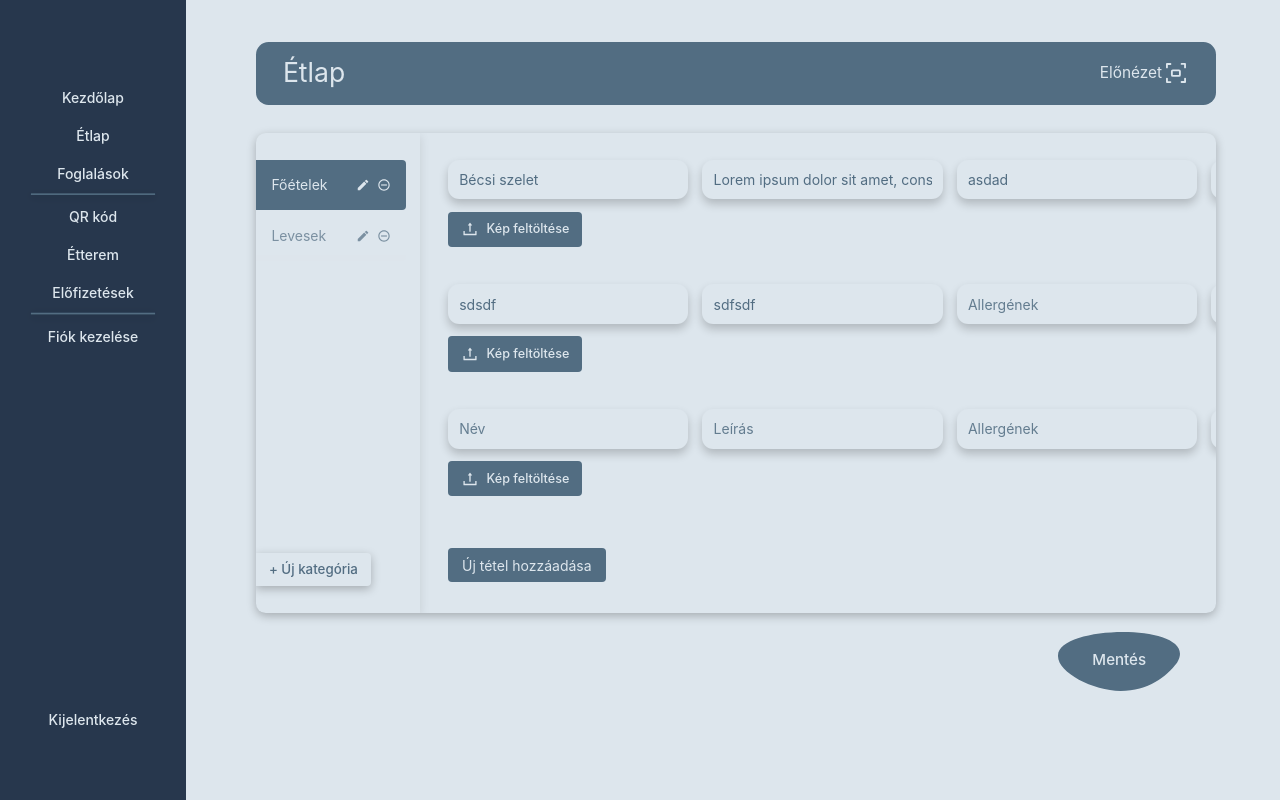
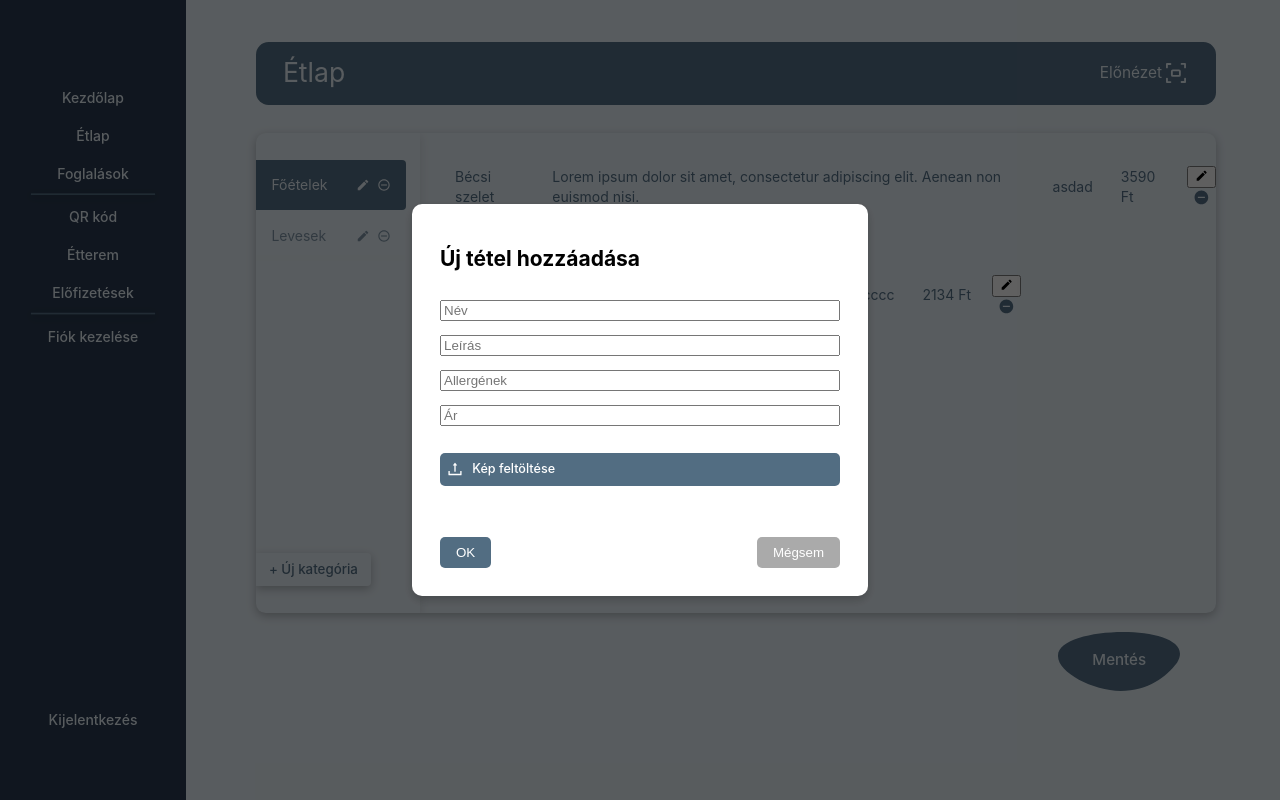
Before and after one commit to vrsgabor/digital-menu, a Next.js app: page /Etlap in a window 1280 px wide. Both pictures are taken after a click on the button "Új tétel hozzáadása". Built offline with nearby package versions, Linux system fonts and the light colour scheme.

Commit message:
Etlap module update with pop-up window

```diff
--- a/components/ListItems.js
+++ b/components/ListItems.js
@@ -10,16 +10,24 @@ const ListItems = () => {
   const [activeTab, setActiveTab] = useState(0);
   const [meals, setMeals] = useState({ 0: [] });
   const [isEditingTab, setIsEditingTab] = useState(null);
-  const [loading, setLoading] = useState(true); // Add loading state
+  const [loading, setLoading] = useState(true);
+  const [showPopup, setShowPopup] = useState(false); // Control the pop-up visibility
+  const [newMeal, setNewMeal] = useState({
+    mealName: "",
+    description: "",
+    allergens: "",
+    price: "",
+    photo: null,
+  });
+  const [editMealIndex, setEditMealIndex] = useState(null); // Keep track of which meal is being edited
 
   // Fetch meals data from the meals.json file on component mount
   useEffect(() => {
     const fetchMeals = async () => {
       try {
-        const response = await fetch("/api/updateMeals"); // Fetch data from the API
+        const response = await fetch("/api/updateMeals");
         const data = await response.json();
 
-        // Prepare tabs from unique categories in the JSON data
         const uniqueCategories = [...new Set(data.meals.map((meal) => meal.category))];
         const newTabs = uniqueCategories.map((category) => ({
           name: category,
@@ -27,25 +35,31 @@ const ListItems = () => {
         }));
         setTabs(newTabs);
 
-        // Prepare meals by categorizing them under each tab index
         const categorizedMeals = {};
         uniqueCategories.forEach((category, index) => {
           categorizedMeals[index] = data.meals.filter((meal) => meal.category === category);
         });
         setMeals(categorizedMeals);
 
-        setLoading(false); // Set loading to false when fetch is done
+        setLoading(false);
       } catch (error) {
         console.error("Error fetching meals data:", error);
-        setLoading(false); // Even on error, stop loading
+        setLoading(false);
       }
     };
 
-    fetchMeals(); // Fetch the meals when the component mounts
+    fetchMeals();
   }, []);
 
   const handleTabChange = (index) => {
     setActiveTab(index);
+  };
+
+  const handleMealInputChange = (field, value) => {
+    setNewMeal((prevMeal) => ({
+      ...prevMeal,
+      [field]: value,
+    }));
   };
 
   const handleTabNameChange = (index, newName) => {
@@ -91,28 +105,42 @@ const ListItems = () => {
     setMeals(updatedMeals);
   };
 
-  const handleMealChange = (tabIndex, mealIndex, field, value) => {
+  const addMealToTab = () => {
     const updatedMeals = { ...meals };
-    updatedMeals[tabIndex][mealIndex][field] = value; // Update mealName instead of name
+
+    if (editMealIndex !== null) {
+      updatedMeals[activeTab][editMealIndex] = newMeal; // Update existing meal if editing
+      setEditMealIndex(null); // Reset edit mode
+    } else {
+      if (!updatedMeals[activeTab]) {
+        updatedMeals[activeTab] = [];
+      }
+      updatedMeals[activeTab].push(newMeal); // Add new meal if not editing
+    }
+
     setMeals(updatedMeals);
+    closePopup();
   };
 
-  const addMeal = (tabIndex) => {
-    const updatedMeals = { ...meals };
-
-    if (!updatedMeals[tabIndex]) {
-      updatedMeals[tabIndex] = [];
-    }
-
-    updatedMeals[tabIndex].push({
+  const openPopup = (meal = null, mealIndex = null) => {
+    if (meal) {
+      setNewMeal(meal);
+      setEditMealIndex(mealIndex); // Track the meal being edited
+    } else {
+      setNewMeal({
         mealName: "",
         description: "",
         allergens: "",
         price: "",
         photo: null,
       });
+      setEditMealIndex(null); // Reset to add mode
+    }
+    setShowPopup(true);
+  };
 
-    setMeals(updatedMeals);
+  const closePopup = () => {
+    setShowPopup(false);
   };
 
   const saveMeals = async () => {
@@ -121,7 +149,7 @@ const ListItems = () => {
         mealName: meal.mealName,
         description: meal.description,
         price: meal.price,
-        allergens: meal.allergens, // Include allergens in the saved data
+        allergens: meal.allergens,
         category: tab.name,
         imageURL: meal.photo ? URL.createObjectURL(meal.photo) : null,
       })) || []
@@ -153,37 +181,17 @@ const ListItems = () => {
       {(meals[tabIndex] || []).map((meal, mealIndex) => (
         <div key={mealIndex} className={styles.mealForm}>
           <div className={styles.formWrapper}>
-            <input
-              type="text"
-              placeholder="Név"
-              value={meal.mealName} // Use meal.mealName
-              onChange={(e) =>
-                handleMealChange(tabIndex, mealIndex, "mealName", e.target.value) // Update mealName, not name
-              }
-            />
-            <input
-              placeholder="Leírás"
-              value={meal.description}
-              onChange={(e) =>
-                handleMealChange(tabIndex, mealIndex, "description", e.target.value)
-              }
-            />
-            <input
-              type="text"
-              placeholder="Allergének"
-              value={meal.allergens}
-              onChange={(e) =>
-                handleMealChange(tabIndex, mealIndex, "allergens", e.target.value)
-              }
-            />
-            <input
-              type="number"
-              placeholder="Ár"
-              value={meal.price}
-              onChange={(e) =>
-                handleMealChange(tabIndex, mealIndex, "price", e.target.value)
-              }
-            />
+            <p>{meal.mealName}</p>
+            <p>{meal.description}</p>
+            <p>{meal.allergens}</p>
+            <p>{meal.price} Ft</p>
+            <div className={styles.buttonGroup}>
+              <button
+                onClick={() => openPopup(meal, mealIndex)} // Open popup with meal data for editing
+                className={styles.editButton}
+              >
+                <MdEdit />
+              </button>
               <button
                 onClick={() => removeMeal(tabIndex, mealIndex)}
                 className={styles.removeButton}
@@ -191,43 +199,69 @@ const ListItems = () => {
                 <IoMdRemoveCircle />
               </button>
             </div>
-          <div className={styles.fileUploader}>
-            <label
-              htmlFor={`file-upload-${mealIndex}`}
-              className={styles.fileUploadButton}
-            >
-              <AiOutlineUpload className={styles.uploadIcon} />
-              Kép feltöltése
-            </label>
-            <input
-              id={`file-upload-${mealIndex}`}
-              type="file"
-              onChange={(e) =>
-                handleMealChange(tabIndex, mealIndex, "photo", e.target.files[0])
-              }
-              className={styles.fileInput}
-            />
+          </div>
+          <div className={styles.mealImage}>
+            {meal.photo && (
+              <img src={URL.createObjectURL(meal.photo)} alt="Meal" className={styles.uploadedImage} />
+            )}
           </div>
         </div>
       ))}
-      <button onClick={() => addMeal(tabIndex)} className={styles.addButton}>
+      <button onClick={() => openPopup()} className={styles.addButton}>
         Új tétel hozzáadása
       </button>
     </div>
   );
 
-  // Loader component
-  const Loader = () => (
-    <div className={styles.loaderWrapper}>
-      <div className={styles.loader}></div>
-      <p>Betöltés...</p>
+  const renderPopup = () => (
+    <div className={styles.popupOverlay}>
+      <div className={styles.popupContent}>
+        <h2>{editMealIndex !== null ? "Tétel szerkesztése" : "Új tétel hozzáadása"}</h2>
+        <input
+          type="text"
+          placeholder="Név"
+          value={newMeal.mealName}
+          onChange={(e) => handleMealInputChange("mealName", e.target.value)}
+        />
+        <input
+          type="text"
+          placeholder="Leírás"
+          value={newMeal.description}
+          onChange={(e) => handleMealInputChange("description", e.target.value)}
+        />
+        <input
+          type="text"
+          placeholder="Allergének"
+          value={newMeal.allergens}
+          onChange={(e) => handleMealInputChange("allergens", e.target.value)}
+        />
+        <input
+          type="number"
+          placeholder="Ár"
+          value={newMeal.price}
+          onChange={(e) => handleMealInputChange("price", e.target.value)}
+        />
+        <label className={styles.fileUploadButton}>
+          <AiOutlineUpload className={styles.uploadIcon} />
+          Kép feltöltése
+          <input
+            type="file"
+            onChange={(e) => handleMealInputChange("photo", e.target.files[0])}
+            className={styles.fileInput}
+          />
+        </label>
+        <div className={styles.popupButtons}>
+          <button onClick={addMealToTab} className={styles.okButton}>OK</button>
+          <button onClick={closePopup} className={styles.cancelButton}>Mégsem</button>
+        </div>
+      </div>
     </div>
   );
 
   return (
     <div>
-      {loading ? ( // Show loader while fetching
-        <Loader />
+      {loading ? (
+        <div>Betöltés...</div>
       ) : (
         <div className={styles.contentWrapper}>
           <div className={styles.itemsContainer}>
@@ -282,6 +316,7 @@ const ListItems = () => {
 </div>
 </div>
 )}
+{showPopup && renderPopup()}
 <a href="#" className={styles.saveBtn} onClick={saveMeals}>
 <div className={styles.saveBtnEtlap}>Mentés</div>
 </a>
--- a/public/meals.json
+++ b/public/meals.json
@@ -6,12 +6,20 @@
       "price": "3590",
       "allergens": "asdad",
       "category": "Főételek",
-      "imageURL": "blob:http://localhost:3000/14940500-cbd4-4d8e-aa8f-98de27017e3e"
+      "imageURL": null
     },
     {
       "mealName": "sdsdf",
       "description": "sdfsdf",
       "price": "2100",
+      "category": "Főételek",
+      "imageURL": null
+    },
+    {
+      "mealName": "aaaaaaaa",
+      "description": "vbbbbbbbbbbbbbbb",
+      "price": "2134",
+      "allergens": "ccccccccccccccccccccccc",
       "category": "Főételek",
       "imageURL": null
     },
--- a/styles/Etlap.module.css
+++ b/styles/Etlap.module.css
@@ -378,3 +378,96 @@
   font-size: 1.2em;
   color: #526d82;
 }
+
+.popupOverlay {
+  position: fixed;
+  top: 0;
+  left: 0;
+  right: 0;
+  bottom: 0;
+  background-color: rgba(0, 0, 0, 0.6);
+  display: flex;
+  justify-content: center;
+  align-items: center;
+  z-index: 999;
+}
+
+.popupContent {
+  background-color: white;
+  padding: 2em;
+  border-radius: 10px;
+  box-shadow: 0 4px 10px rgba(0, 0, 0, 0.2);
+  width: 400px;
+  display: flex;
+  flex-direction: column;
+  gap: 1em;
+}
+
+.popupButtons {
+  display: flex;
+  justify-content: space-between;
+}
+
+.okButton {
+  background-color: #526d82;
+  color: white;
+  padding: 0.6em 1.2em;
+  border: none;
+  border-radius: 5px;
+  cursor: pointer;
+}
+
+.cancelButton {
+  background-color: #aaa;
+  color: white;
+  padding: 0.6em 1.2em;
+  border: none;
+  border-radius: 5px;
+  cursor: pointer;
+}
+
+.okButton:hover {
+  background-color: #435a70;
+}
+
+.cancelButton:hover {
+  background-color: #888;
+}
+
+.fileUploadButton {
+  display: flex;
+  align-items: center;
+  background-color: #526d82;
+  color: white;
+  padding: 0.5em;
+  border-radius: 5px;
+  cursor: pointer;
+}
+
+.uploadIcon {
+  margin-right: 8px;
+}
+
+.fileInput {
+  display: none;
+}
+
+.uploadedImage {
+  max-width: 150px;
+  max-height: 150px;
+  border-radius: 10px;
+  margin-top: 10px;
+}
+
+.mealForm p {
+  margin: 0;
+  padding: 0.5em;
+  background-color: #dde6ed;
+  border-radius: 5px;
+  font-family: "Sf Pro Display", sans-serif;
+  color: #526d82;
+}
+
+.mealImage {
+  margin-top: 10px;
+}
```
Lines whose indentation alone changed are shown as unchanged.
